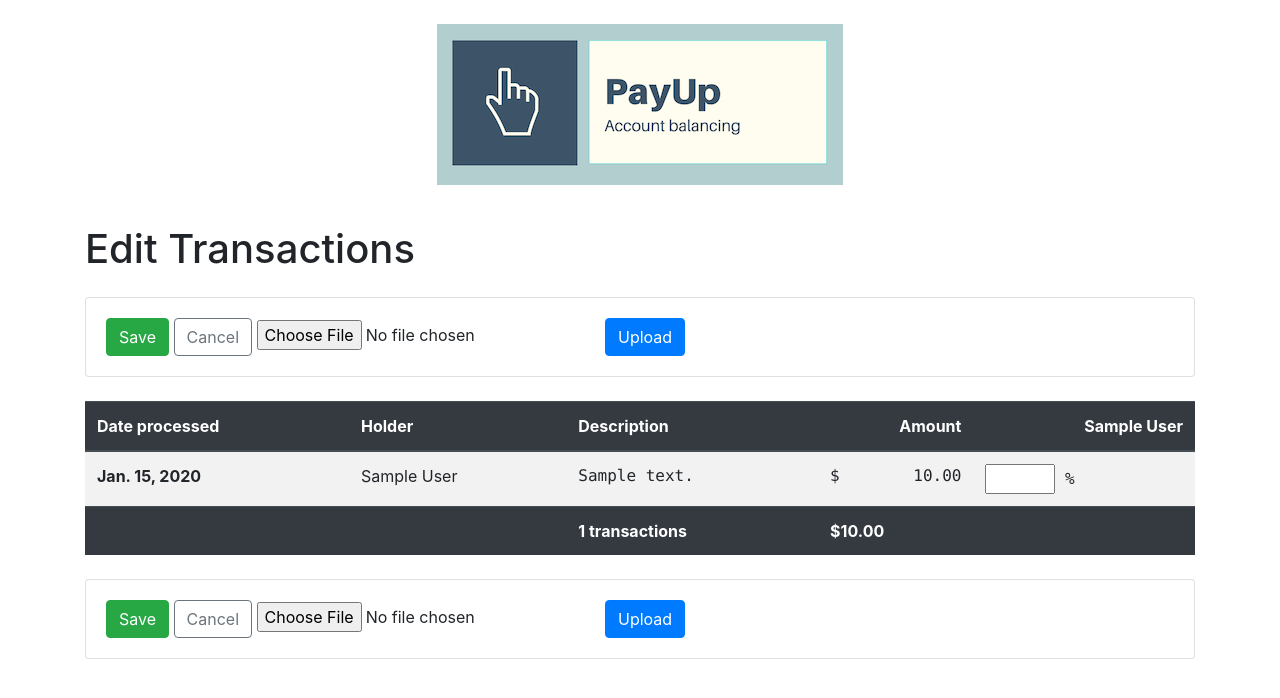
After one commit to dylanjboyd/payup, a Django app: page /edit/ in a window 1280 px wide. The commit adds this page. Shown: the top 698 px of the page. Run offline with Django 3.2, Linux system fonts and the light colour scheme; tables that the repository leaves empty hold one stand-in row (values such as "Sample post"); some libraries are stand-ins or nearby versions; some web fonts are replaced.

Commit message:
Get sharing working

```diff
--- a/payments/models.py
+++ b/payments/models.py
@@ -1,3 +1,6 @@
+import decimal
+from decimal import Decimal
+
 from django.core.validators import MaxValueValidator, MinValueValidator
 from django.db import models
 from django.db.models import Sum
@@ -23,11 +26,16 @@ class BankRecord(models.Model):
         if self.recordshare_set.none() or sum_shares <= 0 or sum_shares > 100:
             return {h.reference: self.amount if self.reference == h.reference else 0 for h in
                     AccountHolder.objects.all()}
-        return {h.reference: self.recordshare_set.get(
-            account_holder__reference=h.reference).share / 100 * self.amount if self.recordshare_set.filter(
-            account_holder__reference=h.reference).exists() else (100 - sum_shares) / (
-                holder_count - valid_share_count) * self.amount for h in
-                AccountHolder.objects.all()}
+        with decimal.localcontext(decimal.Context(rounding=decimal.ROUND_HALF_UP)):
+            return {h.reference: round(Decimal(self.recordshare_set.get(
+                account_holder__reference=h.reference).share / 100) * self.amount, 2) if self.recordshare_set.filter(
+                account_holder__reference=h.reference).exists() else round(Decimal((100 - sum_shares) / (
+                    holder_count - valid_share_count)) / 100 * self.amount, 2) for h in
+                    AccountHolder.objects.all()}
+
+    def find_share(self, reference):
+        share_entity = self.recordshare_set.filter(account_holder__reference=reference).first()
+        return share_entity.share if share_entity else None
 
     class Meta:
         ordering = ['-unique_id']
@@ -35,7 +43,7 @@ class BankRecord(models.Model):
 
 class AccountHolder(models.Model):
     name = models.CharField(max_length=50, null=False, blank=False)
-    reference = models.CharField(max_length=4, null=False, blank=False)
+    reference = models.CharField(max_length=4, null=False, blank=False, primary_key=True)
     starting_balance = models.DecimalField(null=False, blank=False, max_digits=10, decimal_places=2, default=0)
 
     def __str__(self):
--- /dev/null
+++ b/payments/static/payments/site.css
@@ -0,0 +1,3 @@
+.share-input {
+    width: 70px;
+}
--- a/payments/templatetags/payments_extras.py
+++ b/payments/templatetags/payments_extras.py
@@ -1,5 +1,6 @@
 import locale
 
+from django.contrib.humanize.templatetags.humanize import intcomma
 from django.template.defaulttags import register
 
 
@@ -17,3 +18,19 @@ def get_item(dictionary, key):
 @register.inclusion_tag('payments/_amount_cell.html')
 def amount_cell(amount):
     return {'amount': amount}
+
+
+@register.filter
+def currency(dollars):
+    dollars = round(float(dollars), 2)
+    return "$%s%s" % (intcomma(int(dollars)), ("%0.2f" % dollars)[-3:])
+
+
+@register.simple_tag
+def share_map_value(share_map, record, holder):
+    return share_map.get(share_map_key(record, holder)) or ''
+
+
+@register.simple_tag
+def share_map_key(record, holder):
+    return f'{record.unique_id}_{holder.reference}'
--- a/payments/urls.py
+++ b/payments/urls.py
@@ -3,5 +3,6 @@ from django.urls import path
 from . import views
 
 urlpatterns = [
-    path('', views.index, name='index')
+    path('edit/', views.edit, name='edit'),
+    path('', views.index, name='index'),
 ]
--- a/payments/views.py
+++ b/payments/views.py
@@ -1,32 +1,67 @@
 import re
+from itertools import product
 
 from django.db.models import Sum
-from django.shortcuts import render
+from django.shortcuts import render, redirect
 from tablib import Dataset
 
-from payments.models import BankRecord, AccountHolder
+from payments.models import BankRecord, AccountHolder, RecordShare
 from payments.resources import BankRecordResource
 
 
 def index(request):
+    holder_map = {h.reference: h.name for h in AccountHolder.objects.all()}
+    record_count = BankRecord.objects.count()
+    total_amount = BankRecord.objects.aggregate(Sum('amount'))['amount__sum'] or 0
+
+    context = {'records': BankRecord.objects.all(), 'holders': AccountHolder.objects.all(), 'holder_map': holder_map,
+               'record_count': record_count, 'total_amount': total_amount}
+    return render(request, 'payments/index.html', context)
+
+
+def edit(request):
+    share_map = get_share_map()
+
     if request.method == 'POST':
-        record_resource = BankRecordResource()
-        dataset = Dataset()
-        uploaded_file = request.FILES['record-csv']
-        uploaded_text = uploaded_file.read().decode('ascii')
-        substring_index = uploaded_text.index('Date Processed')
-        substring = uploaded_text[substring_index:]
-        substring = re.sub(r'(\d{4})/(\d{2})/(\d{2})', r'\g<1>-\g<2>-\g<3>', substring)
-        dataset.load(substring)
-        result = record_resource.import_data(dataset, dry_run=True)  # Test the data import
+        if 'submit-file' in request.POST:
+            uploaded_file = request.FILES.get('record-csv')
+            record_resource = BankRecordResource()
+            dataset = Dataset()
 
-        if not result.has_errors():
-            record_resource.import_data(dataset, dry_run=False)  # Actually import now
+            uploaded_text = uploaded_file.read().decode('ascii')
+            substring_index = uploaded_text.index('Date Processed')
+            substring = uploaded_text[substring_index:]
+            substring = re.sub(r'(\d{4})/(\d{2})/(\d{2})', r'\g<1>-\g<2>-\g<3>', substring)
+            dataset.load(substring)
+            result = record_resource.import_data(dataset, dry_run=True)  # Test the data import
+
+            if not result.has_errors():
+                record_resource.import_data(dataset, dry_run=False)  # Actually import now
+
+        elif 'submit-shares' in request.POST:
+            for share_key, share_value in share_map.items():
+                new_share_value = request.POST.get(share_key)
+                if not new_share_value:
+                    continue
+
+                unique_id, reference = share_key.split('_')
+                RecordShare.objects.update_or_create(share=new_share_value,
+                                                     defaults={'bank_record_id': unique_id,
+                                                               'account_holder_id': reference})
+
+        return redirect('index')
 
     holder_map = {h.reference: h.name for h in AccountHolder.objects.all()}
     record_count = BankRecord.objects.count()
     total_amount = BankRecord.objects.aggregate(Sum('amount'))['amount__sum'] or 0
 
     context = {'records': BankRecord.objects.all(), 'holders': AccountHolder.objects.all(), 'holder_map': holder_map,
-               'record_count': record_count}
-    return render(request, 'payments/index.html', context)
+               'record_count': record_count, 'total_amount': total_amount, 'include_table_buttons': True,
+               'share_map': share_map}
+
+    return render(request, 'payments/edit.html', context)
+
+
+def get_share_map():
+    return {f'{r.unique_id}_{h.reference}': r.find_share(r.reference) for
+            r, h in product(BankRecord.objects.all(), AccountHolder.objects.all())}
--- a/templates/base.html
+++ b/templates/base.html
@@ -5,6 +5,7 @@
     <title>PayUp</title>
     <link href="https://fonts.googleapis.com/css?family=Nanum+Gothic+Coding|Roboto+Mono&display=swap" rel="stylesheet">
     <link rel="stylesheet" href="{% static 'payments/bootstrap.min.css' %}">
+    <link rel="stylesheet" href="{% static 'payments/site.css' %}">
 </head>
 <body>
 <div class="text-center">
--- a/templates/payments/_table_buttons.html
+++ b/templates/payments/_table_buttons.html
@@ -1,8 +1,12 @@
 <div class="my-4 card">
     <div class="card-body">
-        <a class="btn btn-success" role="button" href="#">Save</a>
-        <a class="btn btn-outline-secondary" role="button" href="#">Cancel</a>
-        <input type="file" name="record-csv">
-        <button class="btn btn-primary" type="submit">Upload</button>
+        {% if include_table_buttons %}
+            <button class="btn btn-success" type="submit" name="submit-shares">Save</button>
+            <a class="btn btn-outline-secondary" role="button" href="{% url 'index' %}">Cancel</a>
+            <input type="file" name="record-csv">
+            <button class="btn btn-primary" name="submit-file" type="submit">Upload</button>
+        {% else %}
+            <a class="btn btn-secondary" href="{% url 'edit' %}">Edit</a>
+        {% endif %}
     </div>
 </div>
--- /dev/null
+++ b/templates/payments/edit.html
@@ -0,0 +1,10 @@
+{% extends 'payments/payment_table.html' %}
+{% load payments_extras %}
+
+{% block title %}Edit Transactions{% endblock %}
+
+{% block share_cell %}
+    <td class="text-monospace"><input class="share-input" name="{% share_map_key record holder %}" type="text"
+                                      value="{% share_map_value share_map record holder %}"> %
+    </td>
+{% endblock %}
--- /dev/null
+++ b/templates/payments/payment_table.html
@@ -0,0 +1,52 @@
+{% extends 'base.html' %}
+{% load humanize %}
+{% load payments_extras %}
+
+{% block content %}
+    <div class="container">
+        <h1 class="my-3">{% block title %}{% endblock %}</h1>
+        <form method="post" enctype="multipart/form-data">
+            {% csrf_token %}
+            {% include 'payments/_table_buttons.html' %}
+            <table class="table table-striped">
+                <thead class="thead-dark">
+                <tr>
+                    <th scope="col">Date processed</th>
+                    <th scope="col">Holder</th>
+                    <th scope="col">Description</th>
+                    <th class="text-right" scope="col">Amount</th>
+                    {% for holder in holders %}
+                        <th scope="col" class="text-right">{{ holder }}</th>
+                    {% endfor %}
+                </tr>
+                </thead>
+                <tbody>
+                {% for record in records %}
+                    <tr>
+                        <th scope="row">{{ record.date_processed }}</th>
+                        <td>{{ holder_map|get_item:record.reference }}</td>
+                        <td class="text-monospace">{{ record.description|truncatechars:45 }}</td>
+                        {% amount_cell record.amount %}
+                        {% for holder in holders %}
+                            {% block share_cell %}{% endblock %}
+                        {% endfor %}
+                    </tr>
+                {% endfor %}
+                </tbody>
+                <tfoot class="thead-dark">
+                <tr>
+                    <th scope="col" colspan="2"></th>
+                    <th scope="col">{{ record_count }} transactions</th>
+                    <th scope="col">{{ total_amount|currency }}</th>
+                    {% for holder in holders %}
+                        <th scope="col"></th>
+                        {#                        <th scope="col">{{ total_map|get_item:holder.reference }}</th>#}
+                    {% endfor %}
+                </tr>
+                </tfoot>
+            </table>
+            {% include 'payments/_table_buttons.html' %}
+        </form>
+    </div>
+
+{% endblock %}
```
Also changed, not shown: templates/payments/index.html (+4 -48 lines), payments/migrations/0001_initial.py.
